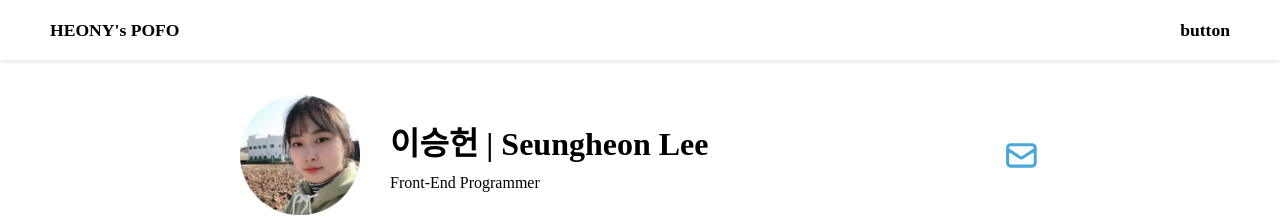
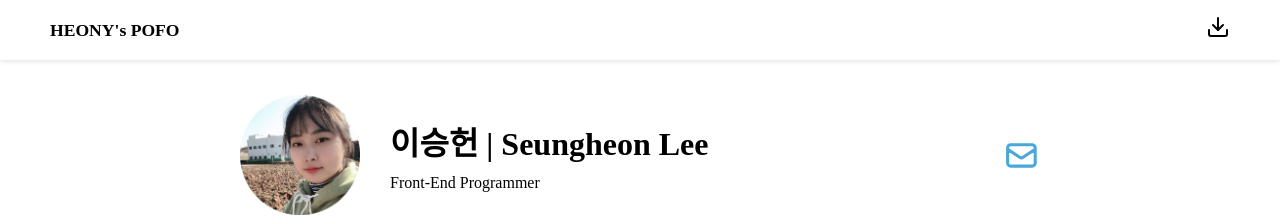
Before and after one commit to heony704/portfolio, a React (Create React App) app: page / in a window 1280 px wide. Shown: the top 217 px of the page. Built offline with nearby package versions, Linux system fonts and the light colour scheme.

Commit message:
download 버튼 UI 구현

```diff
--- a/src/components/Header.js
+++ b/src/components/Header.js
@@ -1,4 +1,5 @@
 import './components.scss';
+import { FiDownload } from 'react-icons/fi';
 
 function Header() {
     return (
@@ -6,7 +7,9 @@ function Header() {
             <div className="header">
                 <div className="contents">
                     <p>HEONY's POFO</p>
-                    <p>button</p>
+                    <div>
+                        <FiDownload />
+                    </div>
                 </div>
             </div>
         </header>
--- a/src/components/components.scss
+++ b/src/components/components.scss
@@ -29,12 +29,20 @@ header {
         display: flex;
         justify-content: space-between;
         align-items: center;
-    }
 
-    p {
-        font-weight: bold;
-        font-size: 1.1rem;
-        user-select: none;
+        p {
+            font-weight: bold;
+            font-size: 1.1rem;
+            user-select: none;
+        }
+        div {
+            font-size: 1.5rem;
+            cursor: pointer;
+
+        }
+        div:hover {
+            color: grey;
+        }
     }
 }
 
```
